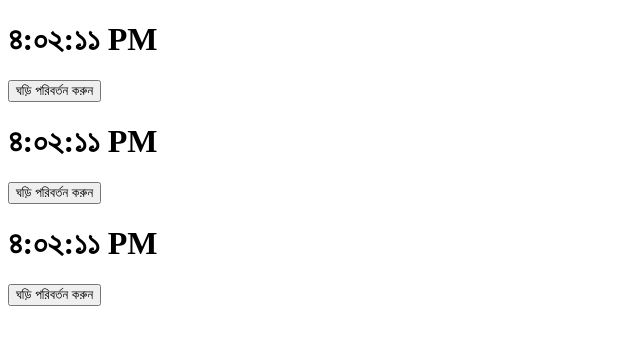
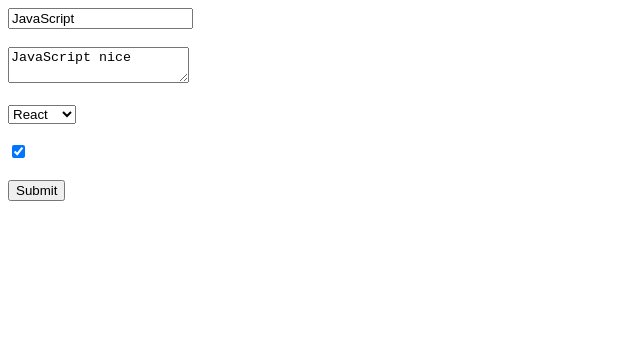
Before and after one commit to mkstamin/reactjs, a React (Create React App) app: page / in a window 1280 px wide. Shown: the top 344 px of the page, without its empty margins (0-640 px from the left). Built offline with nearby package versions, Linux system fonts and the light colour scheme.

Commit message:
Form Handling - Controlled vs Uncontrolled Component

```diff
--- a/src/App.js
+++ b/src/App.js
@@ -1,10 +1,9 @@
-import ClockList from './component/ClockList';
+import Form from './component/Form';
 
 function App() {
-    const quantities = [1, 2, 3];
     return (
         <div>
-            <ClockList quantities={quantities} />
+            <Form />
         </div>
     );
 }
--- /dev/null
+++ b/src/component/Form.js
@@ -0,0 +1,78 @@
+import React, { PureComponent } from 'react';
+
+class Form extends PureComponent {
+    state = {
+        title: 'JavaScript',
+        text: 'JavaScript nice',
+        library: 'React',
+        isChecked: true,
+    };
+
+    handleChange = (e) => {
+        // this.setState({
+        //     [e.target.name]: e.target.value,
+        // });
+
+        if (e.target.type === 'text') {
+            this.setState({
+                title: e.target.value,
+            });
+        } else if (e.target.type === 'textarea') {
+            this.setState({
+                text: e.target.value,
+            });
+        } else if (e.target.type === 'select-one') {
+            this.setState({
+                library: e.target.value,
+            });
+        } else if (e.target.type === 'checkbox') {
+            this.setState({
+                isChecked: e.target.checked,
+            });
+        } else {
+            console.log('Nothing here');
+        }
+    };
+
+    submitHandler = (e) => {
+        e.preventDefault();
+        const { title, text, library, isChecked } = this.state;
+        console.log(title, text, library, isChecked);
+    };
+
+    render() {
+        const { title, text, library, isChecked } = this.state;
+        return (
+            <div>
+                <form onSubmit={this.submitHandler}>
+                    <input name="title" type="text" value={title} onChange={this.handleChange} />
+                    <br />
+                    <br />
+                    <textarea name="text" value={text} onChange={this.handleChange} />
+
+                    <br />
+                    <br />
+
+                    <select value={library} onChange={this.handleChange}>
+                        <option value="React">React</option>
+                        <option value="Angular">Angular</option>
+                        <option value="VueJs">VueJs</option>
+                    </select>
+
+                    <br />
+                    <br />
+
+                    <input type="checkbox" checked={isChecked} onChange={this.handleChange} />
+
+                    <br />
+                    <br />
+
+                    <input type="submit" value="Submit" />
+                </form>
+                {/* <p>{title}</p> */}
+            </div>
+        );
+    }
+}
+
+export default Form;
```
Also changed, not shown: src/_App.js (added, +12 -0 lines), 1 other file (tests, documents, lock files or other folders).
